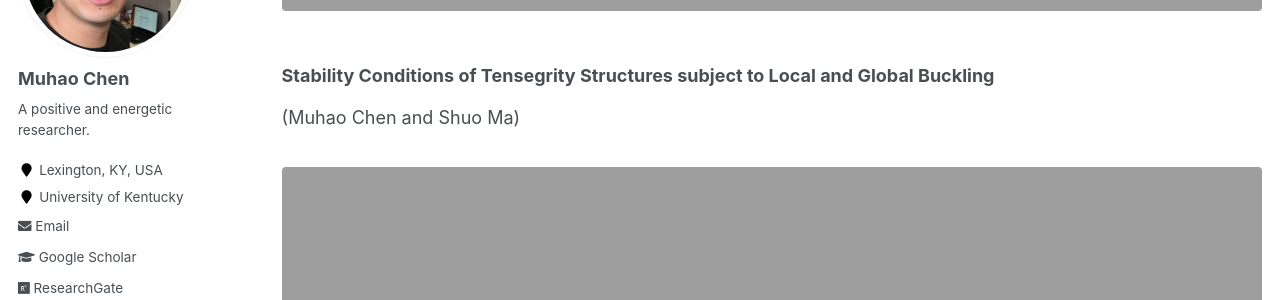
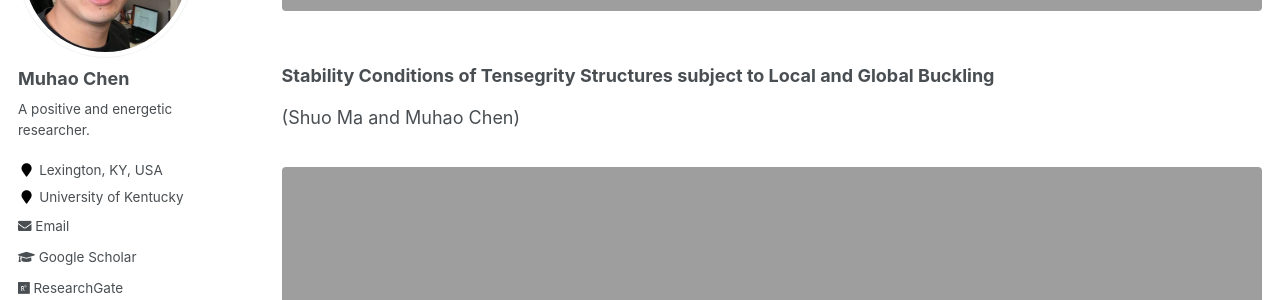
Before and after one commit to Muhao-Chen/muhao-chen.github.io, a Jekyll site: the page built from _pages/research.md, in a window 1280 px wide and 900 px high, scrolled down 3344 px. Shown: the part 153-453 px from the top of the window. Built offline with Jekyll 4.4.1, drawn with Linux system fonts in a browser that asks for light colours.

```diff
--- a/_pages/research.md
+++ b/_pages/research.md
@@ -115,7 +115,7 @@ Integrating Structure and Control Design, Robotics and lightweight Automated Sys
 <figure><img src="{{ site.url }}/images/rffi/rig.png" width="800"/></figure>
 
 ### Stability Conditions of Tensegrity Structures subject to Local and Global Buckling
-(Muhao Chen and Shuo Ma)
+(Shuo Ma and Muhao Chen)
 <figure><img src="{{ site.url }}/images/rffi/local_global.png" width="800"/></figure>
 
 ### Dynamic Reference Tracking and Obstacle Avoidance Control Based on Reinforcement Learning
```
